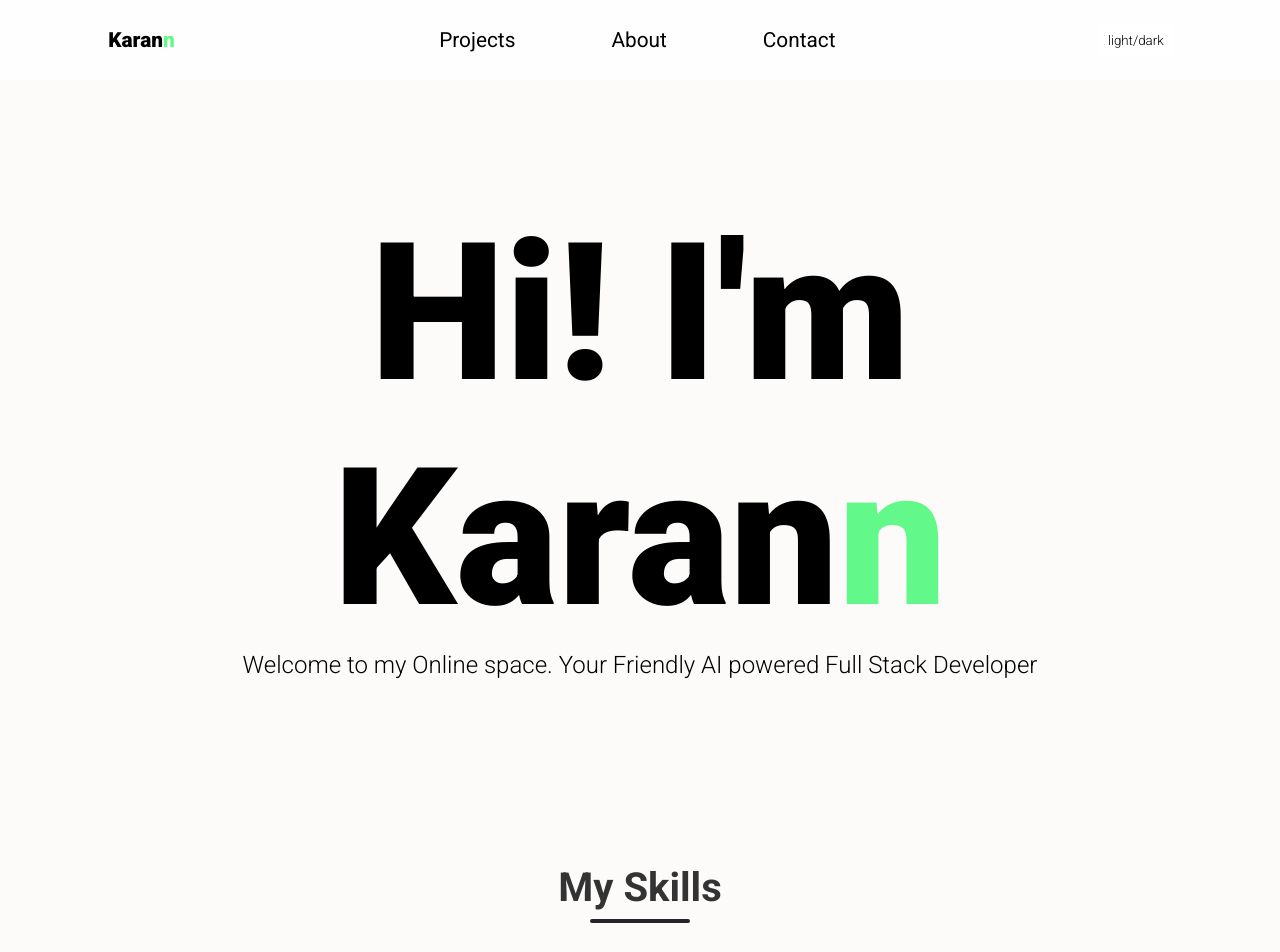
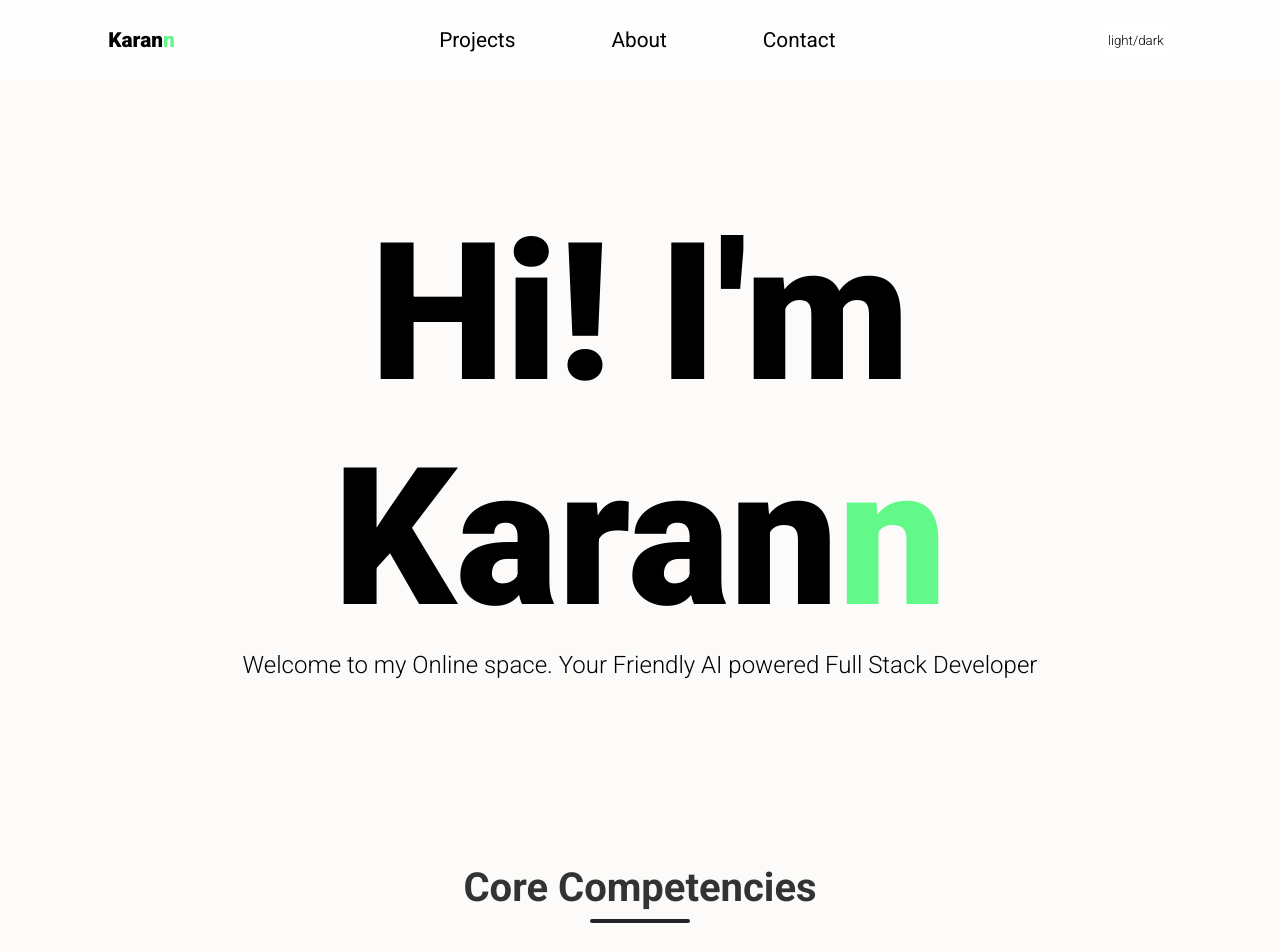
Before and after one commit to KaranRathod2003/Personel_Portfolio, a React (Vite) app: page / in a window 1280 px wide. Shown: the top 952 px of the page. Built offline with nearby package versions, Linux system fonts and the light colour scheme; a web font is replaced by a local one.

Commit message:
change heading

```diff
--- a/src/components/Skills.jsx
+++ b/src/components/Skills.jsx
@@ -24,7 +24,7 @@ const Skills = () => {
 
   return (
     <div className="skills-section">
-      <h2>My Skills</h2>
+      <h2>Core Competencies</h2>
       <div className="skills-container">
         {skills.map((skill, index) => (
           <div className="skill-card" key={index}>
```
